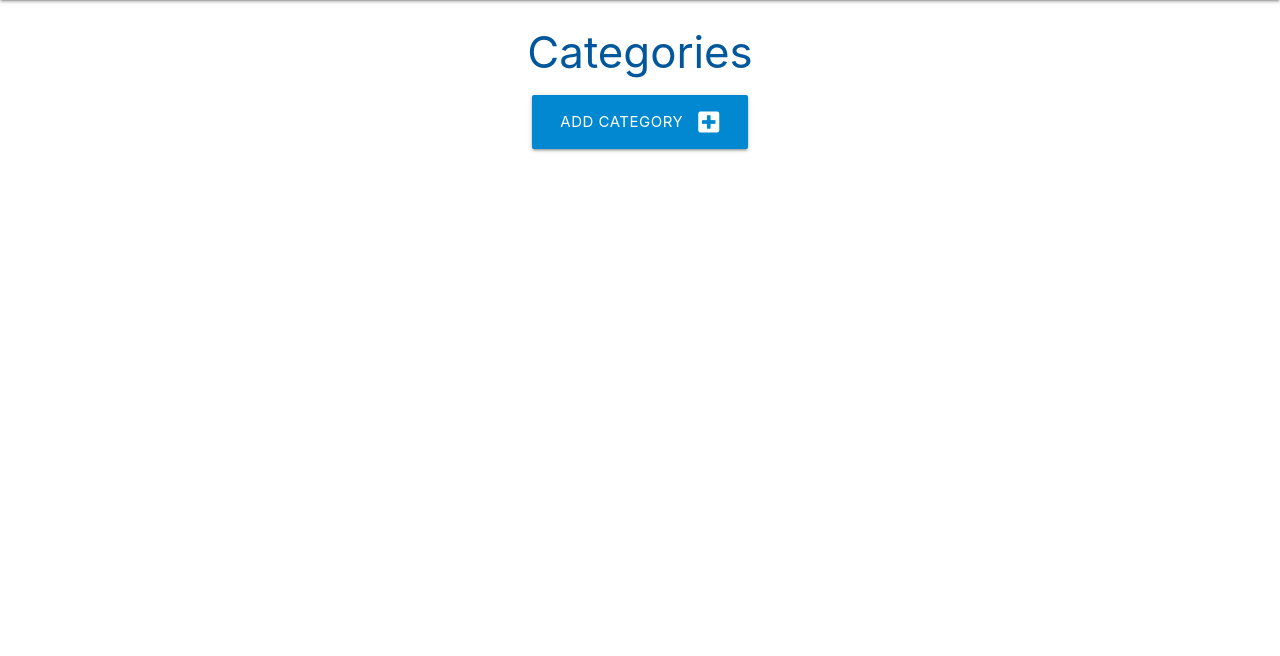
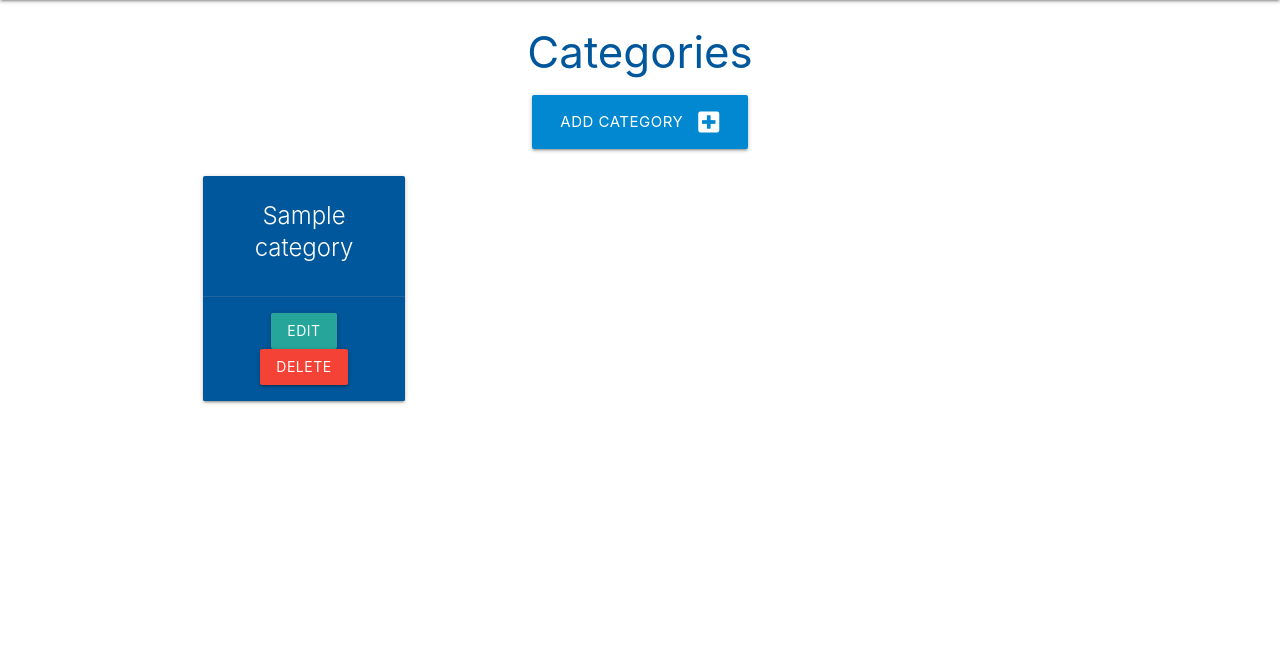
Before and after one commit to Callee84/flask_sql, a Flask app: page /categories in a window 1280 px wide. Shown: the part 64-720 px from the top of the page. Run offline with Flask 2, Linux system fonts and the light colour scheme; tables that the repository leaves empty hold one stand-in row (values such as "Sample post").

Commit message:
Adding card for dispalying categories

```diff
--- a/taskmanager/routes.py
+++ b/taskmanager/routes.py
@@ -12,7 +12,8 @@ def home():
 
 @app.route("/categories")
 def categories():
-    return render_template("categories.html")
+    categories = list(Category.query.order_by(Category.category_name).all())
+    return render_template("categories.html", categories=categories)
 
 
 @app.route("/add_category", methods=["GET", "POST"])
--- a/taskmanager/templates/categories.html
+++ b/taskmanager/templates/categories.html
@@ -10,5 +10,20 @@
         </a>
     </div>
 </div>
+<div class="row">
+    {% for category in categories %}
+    <div class="col s12 m6 l3">
+      <div class="card light-blue darken-4 center-align">
+        <div class="card-content white-text">
+          <span class="card-title">{{ category.category_name }}</span>
+        </div>
+        <div class="card-action">
+          <a href="#" class="btn green-accent-4">Edit</a>
+          <a href="#" class="btn red">Delete</a>
+        </div>
+      </div>
+    </div>
+    {% endfor %}
+  </div>
 
 {% endblock %}
```
